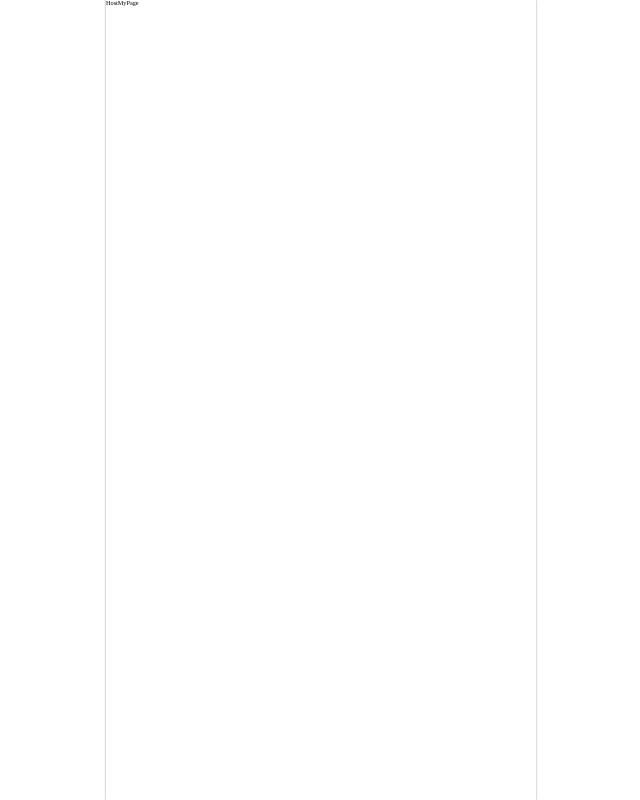
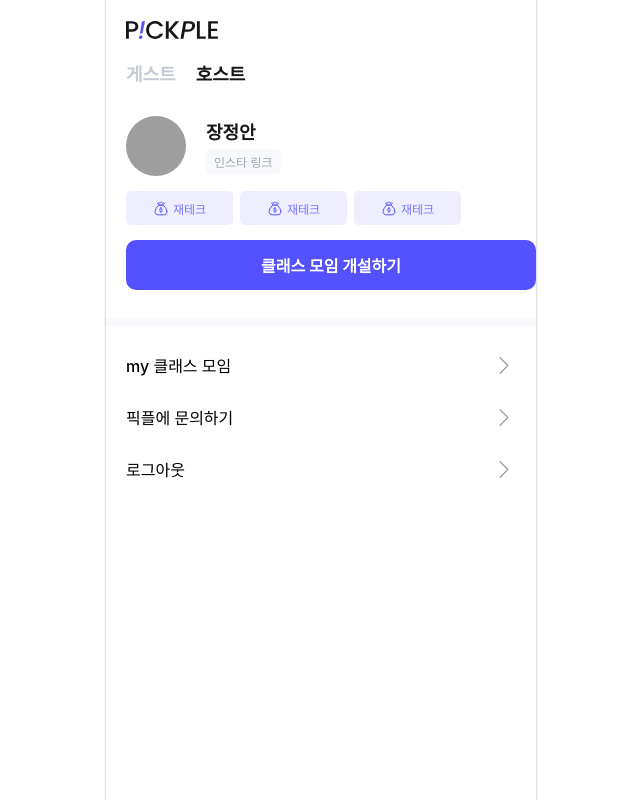
Before and after one commit to PICK-PLE/PICKPLE-client, a React (Vite) app: page /mypage/host in a window 1280 px wide. Shown: the whole page, without its empty margins (319-959 px from the left). Built offline with nearby package versions, Linux system fonts and the light colour scheme; grey boxes are pictures that could not be loaded; a web font is replaced by a local one.

Commit message:
feat: Host My Page  UI 구현

```diff
--- a/src/pages/myPage/page/HostMyPage/HostMyPage.style.ts
+++ b/src/pages/myPage/page/HostMyPage/HostMyPage.style.ts
@@ -0,0 +1,22 @@
+import { Theme, css } from '@emotion/react';
+import { flexGenerator } from '@styles/generator';
+
+export const userDistinguishWrapper = css`
+  ${flexGenerator('row', 'flex-start', 'flex-start')};
+  padding-left: 2rem;
+  gap: 2rem;
+`;
+
+export const userSelectedTextStyle = (theme: Theme) => css`
+  color: ${theme.color.black};
+  ${theme.font['head03-b-18']}
+
+  cursor: pointer;
+`;
+
+export const userUnselectedTextStyle = (theme: Theme) => css`
+  color: ${theme.color.lightgray2};
+  ${theme.font['head03-b-18']}
+
+  cursor: pointer;
+`;
--- a/src/pages/myPage/page/HostMyPage/HostMyPage.tsx
+++ b/src/pages/myPage/page/HostMyPage/HostMyPage.tsx
@@ -1,5 +1,30 @@
+import { LogoHeader } from '@components';
+import {
+  userDistinguishWrapper,
+  userSelectedTextStyle,
+  userUnselectedTextStyle,
+} from './HostMyPage.style';
+import { useEasyNavigate } from '@hooks';
+import HostInfoCardWithLink from '@pages/myPage/components/HostInfoCardWithLink/HostInfoCardWithLink';
+
 const HostMyPage = () => {
-  return <div>HostMyPage</div>;
+  const { goGuestMyPage, goHostMyPage } = useEasyNavigate();
+  return (
+    <>
+      <LogoHeader />
+      <div>
+        <div css={userDistinguishWrapper}>
+          <p css={userUnselectedTextStyle} onClick={goGuestMyPage}>
+            게스트
+          </p>
+          <p css={userSelectedTextStyle} onClick={goHostMyPage}>
+            호스트
+          </p>
+        </div>
+      </div>
+      <HostInfoCardWithLink />
+    </>
+  );
 };
 
 export default HostMyPage;
```
